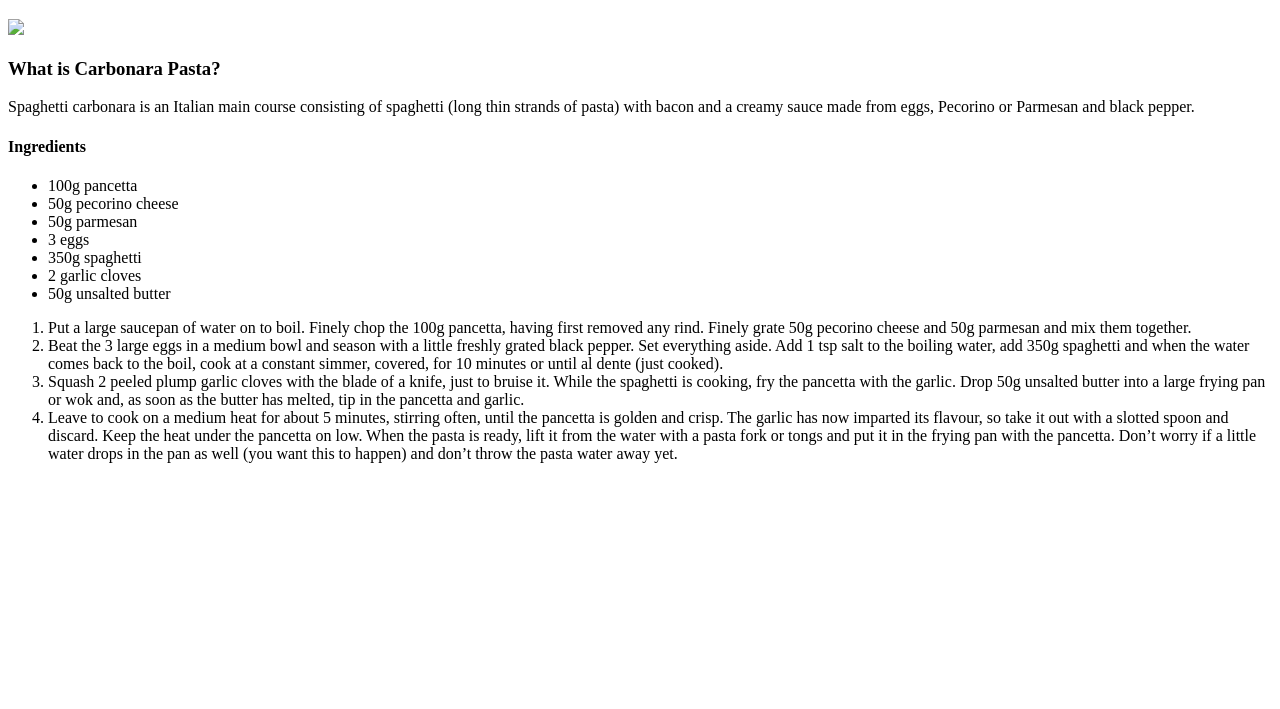
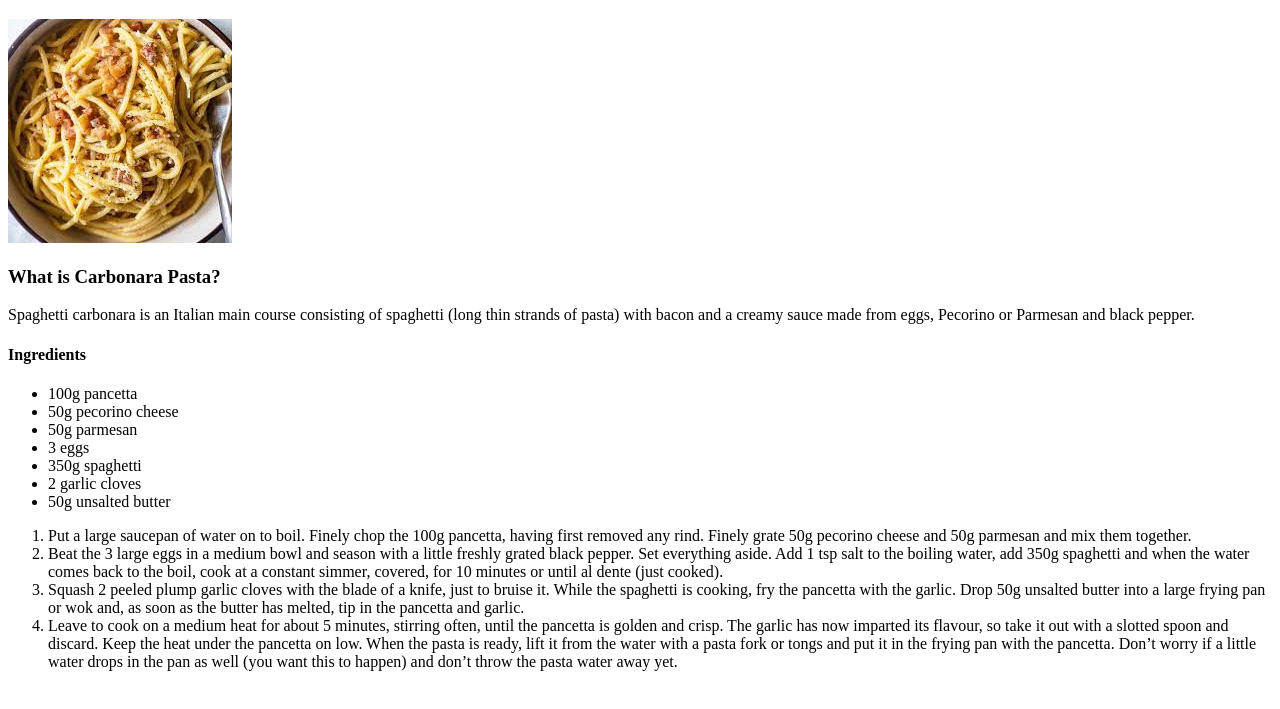
Before and after one commit to lchloe25/odin-recipes, a plain HTML site: page recipes/carbonara_pasta.html in a window 1280 px wide. Shown: the part 61-770 px from the top of the page. Drawn offline with Linux system fonts and the light colour scheme.

```diff
--- a/recipes/carbonara_pasta.html
+++ b/recipes/carbonara_pasta.html
@@ -8,7 +8,7 @@
     <body>
         <h1>Carbonara Pasta</h1>
 
-        <img src="../images/carbonara.webp alt="carbonara pasta">
+        <img src="../images/carbonara.jpeg" alt="carbonara pasta">
 
         <h3>What is Carbonara Pasta?</h3>
 
```
Also changed, not shown: images/carbonara.jpeg (added).
